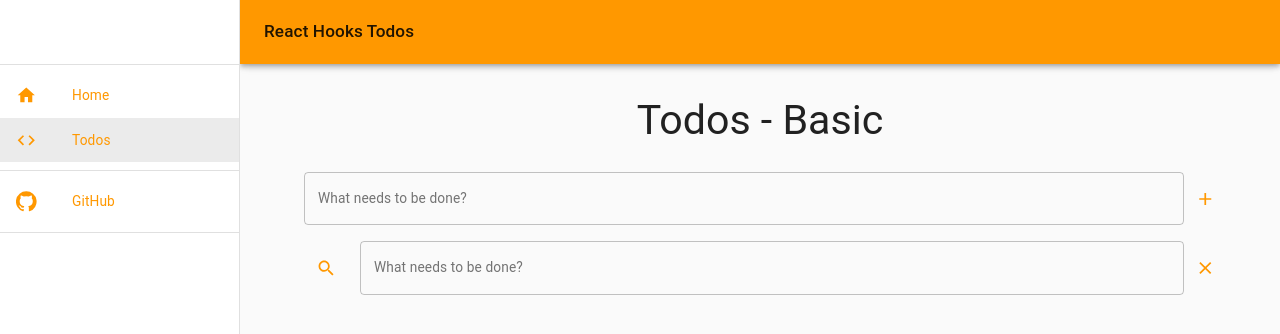
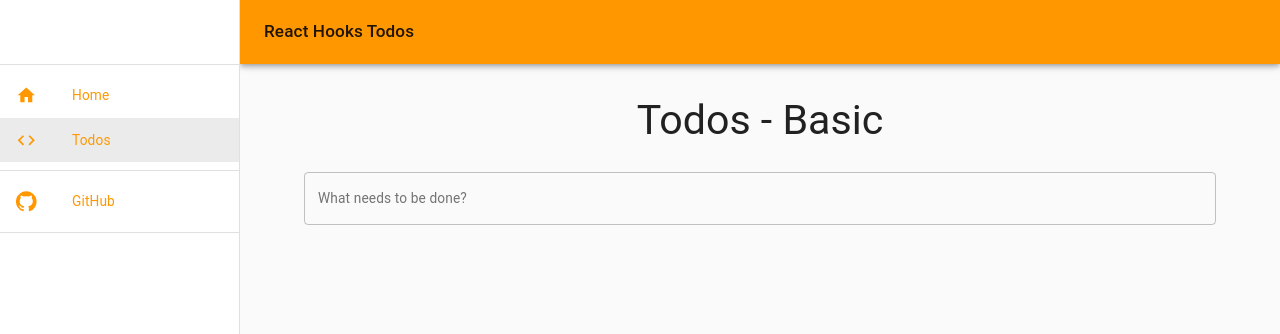
Before and after one commit to Hendahl/react-ts-hooks-state-management-alternatives, a React (Create React App) app: page /basic in a window 1280 px wide. Shown: the top 334 px of the page. Built offline with nearby package versions, Linux system fonts and the light colour scheme.

Commit message:
added basic search

```diff
--- a/src/components/todos/add.tsx
+++ b/src/components/todos/add.tsx
@@ -1,12 +1,8 @@
-import AddIcon from "@material-ui/icons/Add";
-import IconButton from "@material-ui/core/IconButton";
 import ListItem from "@material-ui/core/ListItem";
-import ListItemSecondaryAction from "@material-ui/core/ListItemSecondaryAction";
 import TextField from "@material-ui/core/TextField";
 import React, {
   ChangeEvent,
   FC,
-  FormEvent,
   KeyboardEvent,
   ReactElement,
   useState,
@@ -17,26 +13,26 @@ interface AddProps {
   handleAddTodo: AddTodo;
 }
 
+type AddState = {
+  title: string;
+};
+
 const AddForm: FC<AddProps> = ({
   todos,
   handleAddTodo,
 }: AddProps): ReactElement => {
-  const [newTitle, setNewTitle] = useState<string>();
+  const [state, setState] = useState<AddState>({
+    title: "",
+  });
 
   const onChange = (e: ChangeEvent<HTMLInputElement>): void => {
-    setNewTitle(e.target.value);
-  };
-
-  const onAdd = (e: FormEvent<HTMLButtonElement>): void => {
-    e.preventDefault();
-    handleAddTodo(newTitle);
-    setNewTitle("");
+    setState({ ...state, title: e.target.value });
   };
 
   const onEnter = (e: KeyboardEvent<HTMLInputElement>): void => {
-    if (e.key === "Enter" && newTitle !== "") {
-      handleAddTodo(newTitle);
-      setNewTitle("");
+    if (e.key === "Enter" && state.title !== "") {
+      handleAddTodo(state.title);
+      setState({ ...state, title: "" });
     }
   };
   return (
@@ -49,20 +45,9 @@ const AddForm: FC<AddProps> = ({
         onChange={onChange}
         onKeyPress={onEnter}
         type="text"
-        value={newTitle}
+        value={state.title}
         variant="outlined"
       />
-      <ListItemSecondaryAction>
-        <IconButton
-          aria-label="Add"
-          color="primary"
-          disabled={newTitle === ""}
-          edge="end"
-          onClick={onAdd}
-        >
-          <AddIcon />
-        </IconButton>
-      </ListItemSecondaryAction>
     </ListItem>
   );
 };
--- a/src/components/todos/filter.tsx
+++ b/src/components/todos/filter.tsx
@@ -14,6 +14,7 @@ interface FilterProps {
   handleChangeTodosCompleted: ChangeTodos;
   handleDeleteTodos: DeleteTodos;
   handleFilterTodos: FilterTodos;
+  handleSearchToggle: SearchToggle;
   todos: Todos;
 }
 
@@ -21,6 +22,7 @@ const FilterTodos: FC<FilterProps> = ({
   handleChangeTodosCompleted,
   handleDeleteTodos,
   handleFilterTodos,
+  handleSearchToggle,
   todos,
 }: FilterProps): ReactElement => {
   const classes = useStyles();
@@ -33,7 +35,6 @@ const FilterTodos: FC<FilterProps> = ({
   }, [todos]);
 
   const onFilter = (e: FormEvent<HTMLButtonElement>): void => {
-    console.log(e.currentTarget.id);
     e.preventDefault();
     handleFilterTodos(e.currentTarget.id);
   };
@@ -101,15 +102,16 @@ const FilterTodos: FC<FilterProps> = ({
             aria-label="Delete all"
             onClick={handleDeleteTodos}
           >
-            <SearchIcon />
+            <DeleteIcon />
           </IconButton>
           <IconButton
             color="primary"
+            disabled={todos.isSearching}
             edge="end"
-            aria-label="Delete all"
-            onClick={handleDeleteTodos}
+            aria-label="Search"
+            onClick={handleSearchToggle}
           >
-            <DeleteIcon />
+            <SearchIcon />
           </IconButton>
         </>
       )}
--- a/src/components/todos/index.tsx
+++ b/src/components/todos/index.tsx
@@ -65,6 +65,7 @@ const Todos: FC<TodosProps> = () => {
       ...todos,
       editing: allreadyIncluded ? [] : [todo],
       isUpdating: true,
+      isSearching: false,
     });
   };
 
@@ -131,6 +132,26 @@ const Todos: FC<TodosProps> = () => {
     });
   };
 
+  const handleSearchToggle: SearchToggle = () => {
+    setTodos({
+      ...todos,
+      isSearching: !todos.isSearching,
+      visibilityFilter: filter.ALL_TODOS,
+      isUpdating: true,
+    });
+  };
+
+  const handleSearchTodos: SearchTodos = (searchTerm) => {
+    const visibleState = todos.payload.filter((_todo) =>
+      _todo.title.toLowerCase().includes(searchTerm.toLowerCase())
+    );
+    setTodos({
+      ...todos,
+      visibilityFilter: filter.ALL_TODOS,
+      visible: visibleState,
+    });
+  };
+
   return (
     <Container>
       <Typography variant="h3" component="h2">
@@ -148,14 +169,24 @@ const Todos: FC<TodosProps> = () => {
         />
       )}
       <List>
+        {todos.isSearching ? (
+          <SearchForm
+            handleSearchToggle={handleSearchToggle}
+            handleSearchTodos={handleSearchTodos}
+            todos={todos}
+          />
+        ) : (
+          <>
             <AddForm todos={todos} handleAddTodo={handleAddTodo} />
-        <SearchForm />
             <FilterTodos
               handleChangeTodosCompleted={handleChangeTodosCompleted}
               handleDeleteTodos={handleDeleteTodos}
               handleFilterTodos={handleFilterTodos}
+              handleSearchToggle={handleSearchToggle}
               todos={todos}
             />
+          </>
+        )}
         {todos.visible.map((_todo) => (
           <Todo
             handleChangeTodoCompleted={handleChangeTodoCompleted}
--- a/src/components/todos/search.tsx
+++ b/src/components/todos/search.tsx
@@ -1,30 +1,53 @@
-import SearchIcon from "@material-ui/icons/Search";
+import ClearIcon from "@material-ui/icons/Clear";
 import IconButton from "@material-ui/core/IconButton";
 import ListItem from "@material-ui/core/ListItem";
 import ListItemSecondaryAction from "@material-ui/core/ListItemSecondaryAction";
+import React, { ChangeEvent, FC, ReactElement, useState } from "react";
 import TextField from "@material-ui/core/TextField";
-import React, { FC, ReactElement } from "react";
-import ClearIcon from "@material-ui/icons/Clear";
-import ListItemIcon from "@material-ui/core/ListItemIcon";
 
-const SearchForm: FC = (): ReactElement => {
+interface SearchFormProps {
+  handleSearchToggle: SearchToggle;
+  handleSearchTodos: SearchTodos;
+  todos: Todos;
+}
+
+type SearchState = {
+  searchTerm: string;
+};
+
+const SearchForm: FC<SearchFormProps> = ({
+  handleSearchToggle,
+  handleSearchTodos,
+  todos,
+}): ReactElement => {
+  const [state, setState] = useState<SearchState>({
+    searchTerm: "",
+  });
+
+  const onChange = (e: ChangeEvent<HTMLInputElement>): void => {
+    setState({ ...state, searchTerm: e.target.value });
+    handleSearchTodos(e.target.value);
+  };
+
   return (
     <ListItem>
-      <ListItemIcon>
-        <IconButton aria-label="Search" color="primary" edge="end">
-          <SearchIcon />
-        </IconButton>
-      </ListItemIcon>
       <TextField
         autoComplete="off"
+        error={todos.visible.length === 0}
         fullWidth
         id="title"
-        label="What needs to be done?"
-        type="text"
+        label="Search todos"
+        onChange={onChange}
+        type="search"
         variant="outlined"
       />
       <ListItemSecondaryAction>
-        <IconButton aria-label="Search" color="primary" edge="end">
+        <IconButton
+          aria-label="Search"
+          color="primary"
+          edge="end"
+          onClick={handleSearchToggle}
+        >
           <ClearIcon />
         </IconButton>
       </ListItemSecondaryAction>
--- a/src/components/todos/todo.tsx
+++ b/src/components/todos/todo.tsx
@@ -53,17 +53,17 @@ const Todo: FC<TodoProps> = ({
         <ListItemSecondaryAction>
           <IconButton
             edge="end"
+            aria-label="delete"
+            onClick={() => handleDeleteTodo(todo)}
+          >
+            <DeleteIcon />
+          </IconButton>
+          <IconButton
+            edge="end"
             aria-label="edit"
             onClick={() => handleEditingTodo(todo)}
           >
             <EditIcon />
-          </IconButton>
-          <IconButton
-            edge="end"
-            aria-label="delete"
-            onClick={() => handleDeleteTodo(todo)}
-          >
-            <DeleteIcon />
           </IconButton>
         </ListItemSecondaryAction>
       </ListItem>
--- a/src/ts/types.d.ts
+++ b/src/ts/types.d.ts
@@ -14,6 +14,7 @@ type Todo = {
 type Todos = {
   countAll: number;
   countCompleted: number;
+  isSearching: boolean;
   isUpdating: boolean;
   payload: Todo[];
   visibilityFilter: string;
@@ -31,6 +32,8 @@ type EditingTodo = (todo: Todo) => void;
 type FilterTodos = (visibiltityFilter: string) => void;
 type GetTodos = () => void;
 type SaveTodoTitle = () => void;
+type SearchToggle = () => void;
+type SearchTodos = (searchTerm: string) => void;
 type UndoEdit = () => void;
 type UpdateTodos = () => void;
 
--- a/src/utils/index.ts
+++ b/src/utils/index.ts
@@ -10,6 +10,7 @@ export const initialTodos: Todos = {
   countAll: 0,
   countCompleted: 0,
   editing: [],
+  isSearching: false,
   isUpdating: false,
   payload: [],
   visibilityFilter: filter.ALL_TODOS,
```
Lines whose indentation alone changed are shown as unchanged.
